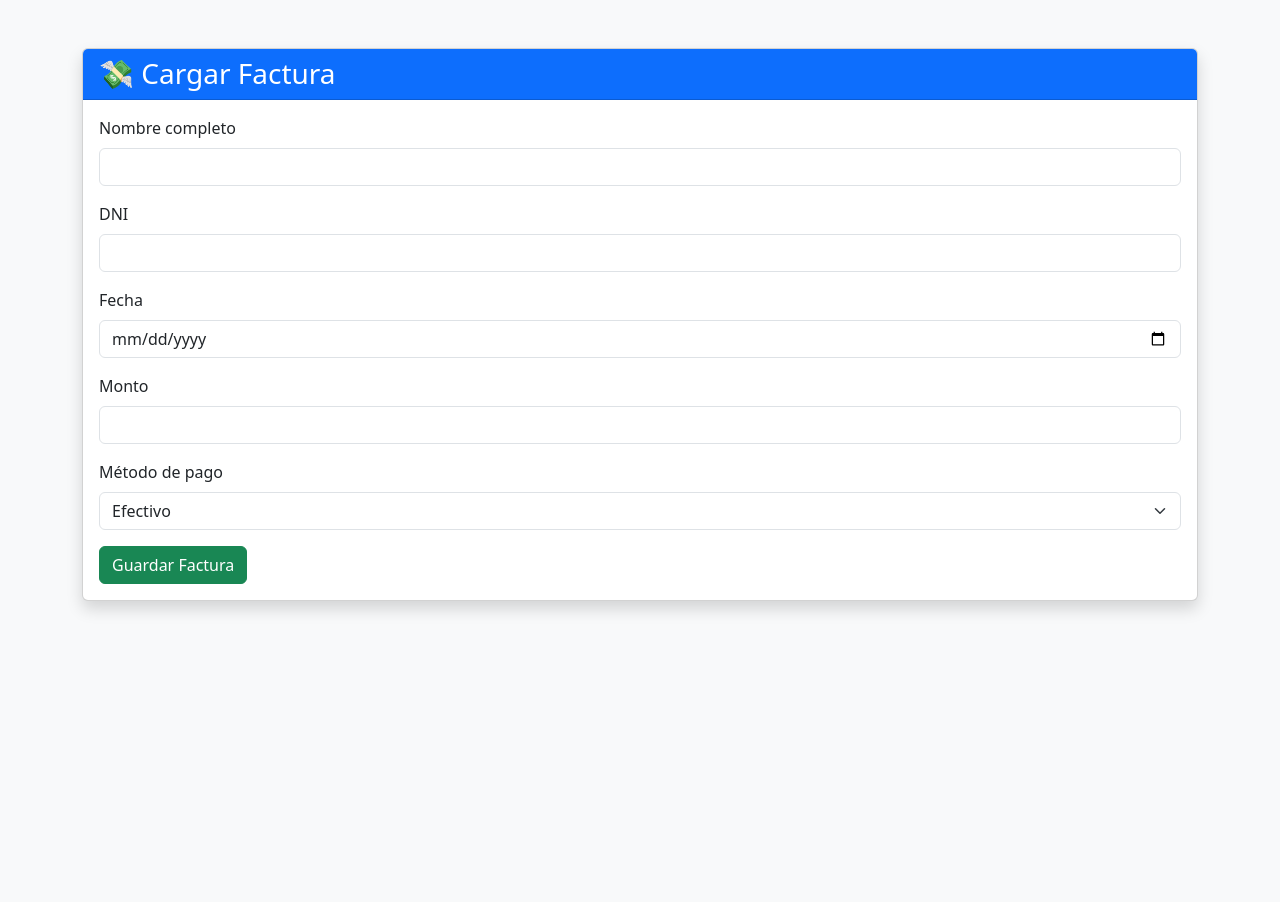
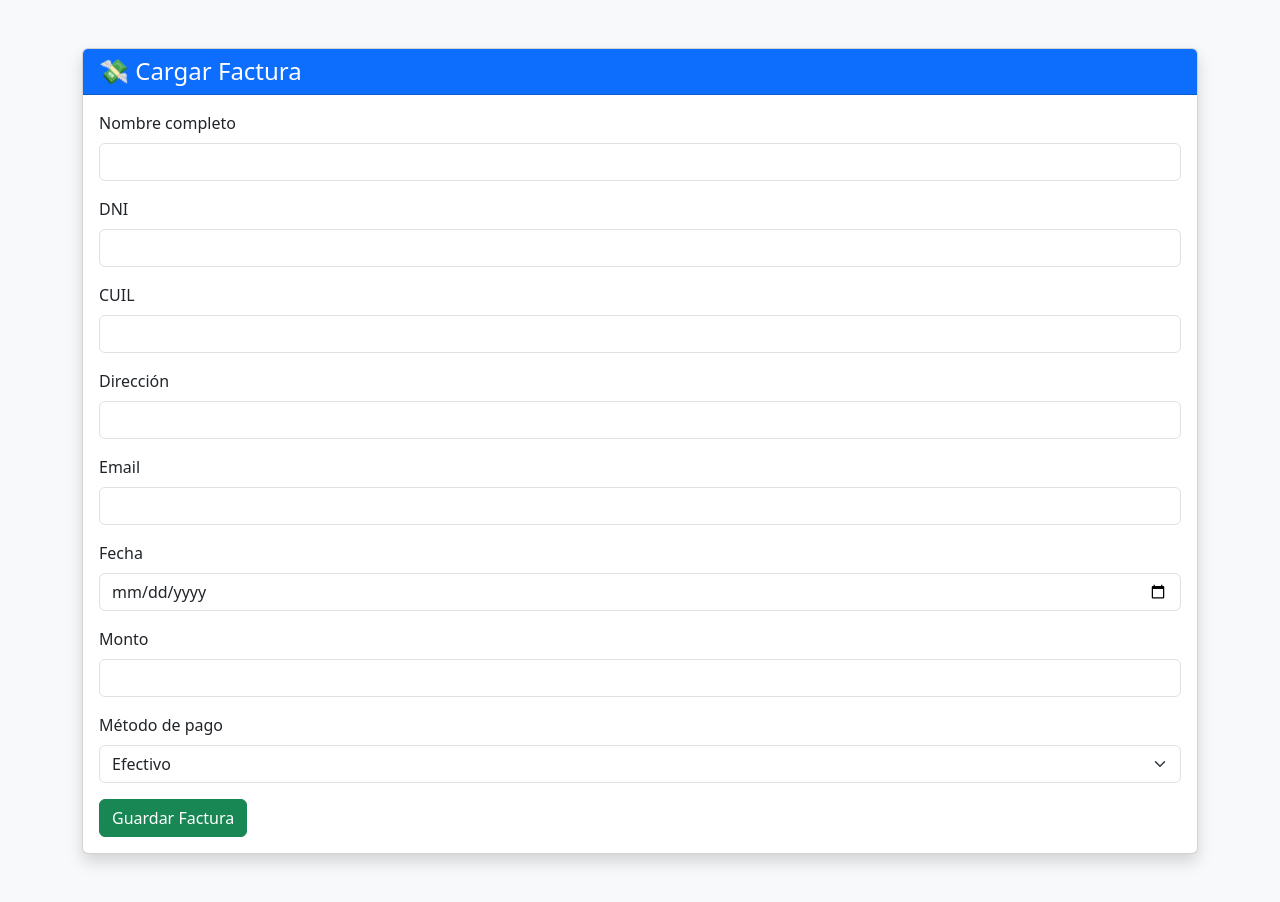
Before and after one commit to OS-Carl/SkinLabs, a PHP site: page /empleados/facturacion.php in a window 1280 px wide. Before the commit the page ends 612 px from the top, so only its background shows below. Run offline with PHP 8.4, Linux system fonts and the light colour scheme; the visitor is signed in with stand-in values (Sample User, id 1); some libraries are stand-ins or nearby versions.

Commit message:
Se modifico la facturacion y la base de datos

```diff
--- a/base_datos/mi_sistema.sql
+++ b/base_datos/mi_sistema.sql
@@ -110,3 +110,7 @@ CREATE TABLE facturas (
 );
 
 ALTER TABLE facturas CHANGE nombre_cliente nombre VARCHAR(100);
+ALTER TABLE facturas
+ADD cuil VARCHAR(20) AFTER dni,
+ADD direccion VARCHAR(150) AFTER cuil,
+ADD mail VARCHAR(100) AFTER direccion;
--- a/empleados/facturacion.php
+++ b/empleados/facturacion.php
@@ -8,33 +8,32 @@ if (!isset($_SESSION['empleado'])) {
 
 include("../php/conexion.php");
 
-// Variables para mostrar la factura después de guardarla
 $factura_guardada = false;
-$nombre = $dni = $fecha = $monto = $metodo_pago = "";
+$nombre = $dni = $cuil = $direccion = $email = $fecha = $monto = $metodo_pago = "";
 
 if ($_SERVER['REQUEST_METHOD'] === 'POST') {
-    // Recibimos los datos del formulario
     $nombre = $_POST['nombre'];
     $dni = $_POST['dni'];
+    $cuil = $_POST['cuil'];
+    $direccion = $_POST['direccion'];
+    $email = $_POST['email'];
     $fecha = $_POST['fecha'];
     $monto = $_POST['monto'];
     $metodo_pago = $_POST['metodo_pago'];
 
-    // Verificar la conexión
     if (!$conexion) {
         die("Error de conexión: " . mysqli_connect_error());
     }
 
-    // Guardamos en la base de datos
-    $stmt = $conexion->prepare("INSERT INTO facturas (nombre, dni, fecha, monto, metodo_pago) VALUES (?, ?, ?, ?, ?)");
+    $stmt = $conexion->prepare("INSERT INTO facturas (nombre, dni, cuil, direccion, mail, fecha, monto, metodo_pago) VALUES (?, ?, ?, ?, ?, ?, ?, ?)");
     if ($stmt === false) {
         die("Error al preparar la consulta: " . $conexion->error);
     }
 
-    $stmt->bind_param("sssss", $nombre, $dni, $fecha, $monto, $metodo_pago);
+    $stmt->bind_param("ssssssds", $nombre, $dni, $cuil, $direccion, $email, $fecha, $monto, $metodo_pago);
 
     if ($stmt->execute()) {
-        $factura_guardada = true; // Mostramos la factura abajo
+        $factura_guardada = true;
     } else {
         echo "<div class='alert alert-danger'>❌ Error al guardar la factura. " . $stmt->error . "</div>";
     }
@@ -48,65 +47,92 @@ if ($_SERVER['REQUEST_METHOD'] === 'POST') {
 <html lang="es">
 <head>
     <meta charset="UTF-8">
-    <title>Facturación - SkinLabs</title>
+    <title>Factura - SkinLabs</title>
     <link href="https://cdn.jsdelivr.net/npm/bootstrap@5.3.0/dist/css/bootstrap.min.css" rel="stylesheet">
+    <script src="https://cdnjs.cloudflare.com/ajax/libs/html2pdf.js/0.10.1/html2pdf.bundle.min.js"></script>
+    <style>
+        .ticket {
+            width: 300px;
+            padding: 20px;
+            margin: auto;
+            background: #fff;
+            border: 1px dashed #000;
+            font-family: 'Courier New', monospace;
+            font-size: 14px;
+        }
+        .ticket hr {
+            margin: 5px 0;
+            border-top: 1px dashed #000;
+        }
+        .ticket .text-center {
+            text-align: center;
+        }
+        @media print {
+            body * {
+                visibility: hidden;
+            }
+            .ticket, .ticket * {
+                visibility: visible;
+            }
+            .ticket {
+                position: absolute;
+                left: 0;
+                top: 0;
+            }
+        }
+    </style>
 </head>
 <body class="bg-light">
 <div class="container py-5">
     <div class="card shadow">
         <div class="card-header bg-primary text-white">
-            <h3 class="mb-0">💸 Cargar Factura</h3>
+            <h4 class="mb-0">💸 Cargar Factura</h4>
         </div>
         <div class="card-body">
-
-            <!-- Formulario para cargar factura -->
             <form method="POST">
-                <div class="mb-3">
-                    <label class="form-label">Nombre completo</label>
-                    <input type="text" name="nombre" class="form-control" required>
-                </div>
-
-                <div class="mb-3">
-                    <label class="form-label">DNI</label>
-                    <input type="text" name="dni" class="form-control" required>
-                </div>
-
-                <div class="mb-3">
-                    <label class="form-label">Fecha</label>
-                    <input type="date" name="fecha" class="form-control" required>
-                </div>
-
-                <div class="mb-3">
-                    <label class="form-label">Monto</label>
-                    <input type="number" step="0.01" name="monto" class="form-control" required>
-                </div>
-
+                <div class="mb-3"><label class="form-label">Nombre completo</label><input type="text" name="nombre" class="form-control" required></div>
+                <div class="mb-3"><label class="form-label">DNI</label><input type="text" name="dni" class="form-control" required></div>
+                <div class="mb-3"><label class="form-label">CUIL</label><input type="text" name="cuil" class="form-control" required></div>
+                <div class="mb-3"><label class="form-label">Dirección</label><input type="text" name="direccion" class="form-control" required></div>
+                <div class="mb-3"><label class="form-label">Email</label><input type="email" name="email" class="form-control" required></div>
+                <div class="mb-3"><label class="form-label">Fecha</label><input type="date" name="fecha" class="form-control" required></div>
+                <div class="mb-3"><label class="form-label">Monto</label><input type="number" step="0.01" name="monto" class="form-control" required></div>
                 <div class="mb-3">
                     <label class="form-label">Método de pago</label>
                     <select name="metodo_pago" class="form-select" required>
                         <option value="Efectivo">Efectivo</option>
                         <option value="Tarjeta de Crédito">Tarjeta de Crédito</option>
                         <option value="Tarjeta de Débito">Tarjeta de Débito</option>
-                        <option value="Billetera Virtual">Billetera Virtual (Mercado Pago, etc.)</option>
+                        <option value="Billetera Virtual">Billetera Virtual</option>
                     </select>
                 </div>
-
                 <button type="submit" class="btn btn-success">Guardar Factura</button>
             </form>
 
-            <!-- Mostrar la factura generada -->
+            <!-- Ticket generado -->
             <?php if ($factura_guardada): ?>
-            <div id="factura" class="card p-4 mt-4">
-                <h4 class="mb-3">🧾 Factura Generada</h4>
-                <p><strong>Cliente:</strong> <?= htmlspecialchars($nombre) ?></p>
+            <div id="factura" class="ticket mt-4">
+                <div class="text-center">
+                    <h5>SKINLABS ESTÉTICA</h5>
+                    <small>Factura Nº: <?= rand(100000,999999) ?> - <?= date("Y") ?></small>
+                    <hr>
+                </div>
+                <p><strong>Nombre:</strong> <?= htmlspecialchars($nombre) ?></p>
                 <p><strong>DNI:</strong> <?= htmlspecialchars($dni) ?></p>
+                <p><strong>CUIL:</strong> <?= htmlspecialchars($cuil) ?></p>
+                <p><strong>Dirección:</strong> <?= htmlspecialchars($direccion) ?></p>
+                <p><strong>Email:</strong> <?= htmlspecialchars($email) ?></p>
+                <hr>
                 <p><strong>Fecha:</strong> <?= htmlspecialchars($fecha) ?></p>
-                <p><strong>Monto:</strong> $<?= htmlspecialchars($monto) ?></p>
                 <p><strong>Método de Pago:</strong> <?= htmlspecialchars($metodo_pago) ?></p>
-
-                <div class="mt-3">
-                    <button class="btn btn-secondary" onclick="window.print()">🖨 Imprimir</button>
-                    <button class="btn btn-success" onclick="guardarPDF()">💾 Guardar como PDF</button>
+                <p><strong>Total:</strong> $<?= number_format($monto, 2, ',', '.') ?></p>
+                <hr>
+                <div class="text-center">
+                    <em>¡Gracias por tu visita!</em>
+                </div>
+                <div class="text-center mt-3">
+                    <button class="btn btn-sm btn-secondary" onclick="window.print()">🖨 Imprimir</button>
+                    <button class="btn btn-sm btn-success" onclick="guardarPDF()">💾 PDF</button>
                 </div>
             </div>
             <?php endif; ?>
@@ -114,22 +140,17 @@ if ($_SERVER['REQUEST_METHOD'] === 'POST') {
     </div>
 </div>
 
-<!-- Script para guardar como PDF -->
-<script src="https://cdnjs.cloudflare.com/ajax/libs/html2pdf.js/0.10.1/html2pdf.bundle.min.js"></script>
 <script>
 function guardarPDF() {
     const factura = document.getElementById("factura");
-    // Verificamos que se haya generado una factura para poder guardarla como PDF
     if (factura) {
         html2pdf().from(factura).set({
-            margin: 10,
+            margin: 5,
             filename: 'Factura_SkinLabs.pdf',
             image: { type: 'jpeg', quality: 0.98 },
             html2canvas: { scale: 2 },
-            jsPDF: { unit: 'mm', format: 'a4', orientation: 'portrait' }
+            jsPDF: { unit: 'mm', format: [80, 150], orientation: 'portrait' }
         }).save();
-    } else {
-        alert('No se puede generar el PDF. Asegúrate de que la factura esté visible.');
     }
 }
 </script>
--- a/empleados/ver_facturas.php
+++ b/empleados/ver_facturas.php
@@ -84,6 +84,9 @@ if ($_SERVER["REQUEST_METHOD"] === "POST") {
                             <tr>
                                 <th>Cliente</th>
                                 <th>DNI</th>
+                                <th>CUIL</th>
+                                <th>Dirección</th>
+                                <th>Email</th>
                                 <th>Fecha</th>
                                 <th>Monto</th>
                                 <th>Método de pago</th>
@@ -94,6 +97,9 @@ if ($_SERVER["REQUEST_METHOD"] === "POST") {
                             <tr>
                                 <td><?= htmlspecialchars($row['nombre']) ?></td>
                                 <td><?= htmlspecialchars($row['dni']) ?></td>
+                                <td><?= htmlspecialchars($row['cuil']) ?></td>
+                                <td><?= htmlspecialchars($row['direccion']) ?></td>
+                                <td><?= htmlspecialchars($row['mail']) ?></td>
                                 <td><?= $row['fecha'] ?></td>
                                 <td>$<?= number_format($row['monto'], 2) ?></td>
                                 <td><?= $row['metodo_pago'] ?></td>
```
